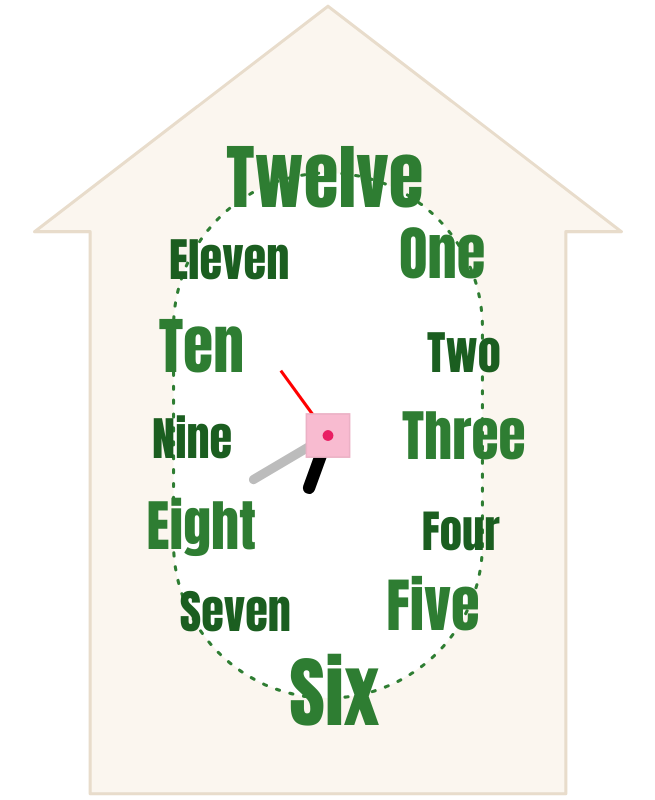
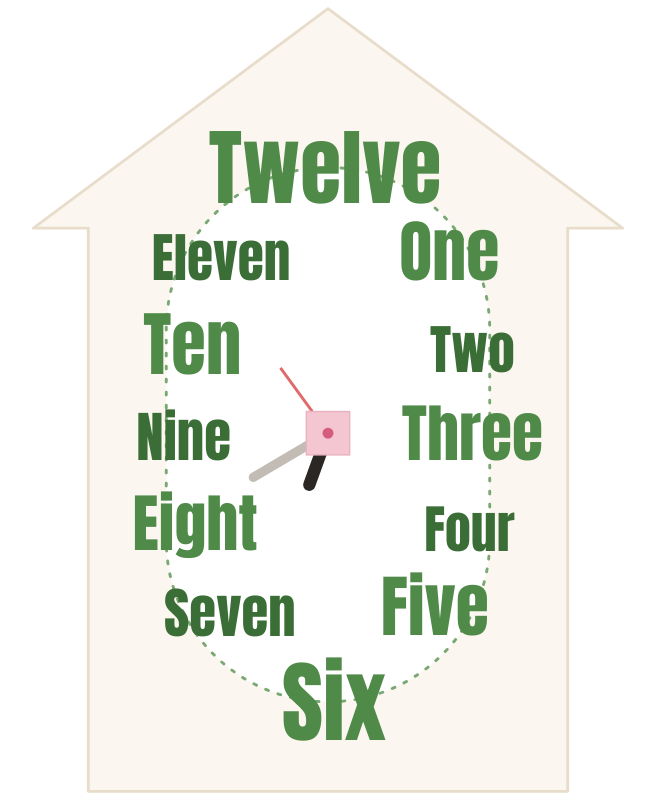
Before and after one commit to anujung2-gif/mood-widget, a plain HTML site: page clock/index.html in a window 1280 px wide. Shown: the whole page, without its empty margins (312-967 px from the left). Drawn offline with Linux system fonts and the light colour scheme.

Commit message:
Update house clock: softer colors, bigger house and type
Co-Authored-By: Claude Opus 5.5 <noreply@anthropic.com>
Claude-Session: https://claude.ai/code/session_01DmnwXAqLm8wq57h5uYeABo

```diff
--- a/clock/index.html
+++ b/clock/index.html
@@ -14,37 +14,37 @@
 </style>
 </head>
 <body>
-<svg viewBox="146 18 388 518" preserveAspectRatio="xMidYMid meet" xmlns="http://www.w3.org/2000/svg" aria-label="clock">
-  <path d="M340 22 L530 168 L494 168 L494 532 L186 532 L186 168 L150 168 Z" fill="#FBF6EF" stroke="#E8DCCB" stroke-width="2" stroke-linejoin="round"/>
-  <rect x="240" y="130" width="200" height="340" rx="100" fill="#FFFFFF" stroke="#2E7D32" stroke-width="2" stroke-dasharray="2 7" stroke-linecap="round"/>
+<svg viewBox="132 8 416 554" preserveAspectRatio="xMidYMid meet" xmlns="http://www.w3.org/2000/svg" aria-label="clock">
+  <path d="M340 14 L544 166 L506 166 L506 556 L174 556 L174 166 L136 166 Z" fill="#FBF6EF" stroke="#E8DCCB" stroke-width="2" stroke-linejoin="round"/>
+  <rect x="228" y="124" width="224" height="370" rx="112" fill="#FFFFFF" stroke="#79A872" stroke-width="2" stroke-dasharray="2 7" stroke-linecap="round"/>
   <g class="w">
-    <text x="338" y="132" font-size="46" fill="#2E7D32">Twelve</text>
-    <text x="276" y="186" font-size="30" fill="#1B5E20">Eleven</text>
-    <text x="414" y="182" font-size="38" fill="#2E7D32">One</text>
-    <text x="258" y="242" font-size="40" fill="#2E7D32">Ten</text>
-    <text x="428" y="246" font-size="30" fill="#1B5E20">Two</text>
-    <text x="252" y="302" font-size="30" fill="#1B5E20">Nine</text>
-    <text x="428" y="300" font-size="36" fill="#2E7D32">Three</text>
-    <text x="258" y="358" font-size="36" fill="#2E7D32">Eight</text>
-    <text x="426" y="362" font-size="29" fill="#1B5E20">Four</text>
-    <text x="280" y="414" font-size="30" fill="#1B5E20">Seven</text>
-    <text x="408" y="410" font-size="38" fill="#2E7D32">Five</text>
-    <text x="344" y="466" font-size="50" fill="#2E7D32">Six</text>
+    <text x="338" y="124" font-size="58" fill="#4F8A49">Twelve</text>
+    <text x="266" y="186" font-size="37" fill="#3B6E36">Eleven</text>
+    <text x="424" y="182" font-size="47" fill="#4F8A49">One</text>
+    <text x="246" y="246" font-size="49" fill="#4F8A49">Ten</text>
+    <text x="440" y="250" font-size="37" fill="#3B6E36">Two</text>
+    <text x="240" y="310" font-size="38" fill="#3B6E36">Nine</text>
+    <text x="440" y="308" font-size="44" fill="#4F8A49">Three</text>
+    <text x="248" y="370" font-size="44" fill="#4F8A49">Eight</text>
+    <text x="438" y="374" font-size="36" fill="#3B6E36">Four</text>
+    <text x="272" y="432" font-size="38" fill="#3B6E36">Seven</text>
+    <text x="414" y="428" font-size="47" fill="#4F8A49">Five</text>
+    <text x="344" y="494" font-size="62" fill="#4F8A49">Six</text>
   </g>
-  <line id="m" x1="340" y1="300" x2="340" y2="244" stroke="#BCBCBC" stroke-width="6" stroke-linecap="round"/>
-  <line id="h" x1="340" y1="300" x2="340" y2="264" stroke="#000000" stroke-width="8" stroke-linecap="round"/>
-  <line id="s" x1="340" y1="300" x2="340" y2="248" stroke="#FF0000" stroke-width="2"/>
-  <rect x="326" y="286" width="28" height="28" fill="#F8BBD0" stroke="#EBB1C5"/>
-  <circle cx="340" cy="300" r="3.5" fill="#E91E63"/>
+  <line id="m" x1="340" y1="308" x2="340" y2="248" stroke="#C2BCB4" stroke-width="6.5" stroke-linecap="round"/>
+  <line id="h" x1="340" y1="308" x2="340" y2="270" stroke="#2B2724" stroke-width="8.5" stroke-linecap="round"/>
+  <line id="s" x1="340" y1="308" x2="340" y2="252" stroke="#E06A6A" stroke-width="2"/>
+  <rect x="325" y="293" width="30" height="30" fill="#F4C6D2" stroke="#E9B2C1"/>
+  <circle cx="340" cy="308" r="3.8" fill="#D65C7E"/>
 </svg>
 <script>
 (function () {
   var h = document.getElementById('h'), m = document.getElementById('m'), s = document.getElementById('s');
   function tick() {
     var d = new Date(), sec = d.getSeconds(), min = d.getMinutes() + sec / 60, hr = (d.getHours() % 12) + min / 60;
-    h.setAttribute('transform', 'rotate(' + hr * 30 + ' 340 300)');
-    m.setAttribute('transform', 'rotate(' + min * 6 + ' 340 300)');
-    s.setAttribute('transform', 'rotate(' + sec * 6 + ' 340 300)');
+    h.setAttribute('transform', 'rotate(' + hr * 30 + ' 340 308)');
+    m.setAttribute('transform', 'rotate(' + min * 6 + ' 340 308)');
+    s.setAttribute('transform', 'rotate(' + sec * 6 + ' 340 308)');
   }
   tick();
   setInterval(tick, 1000);
```
